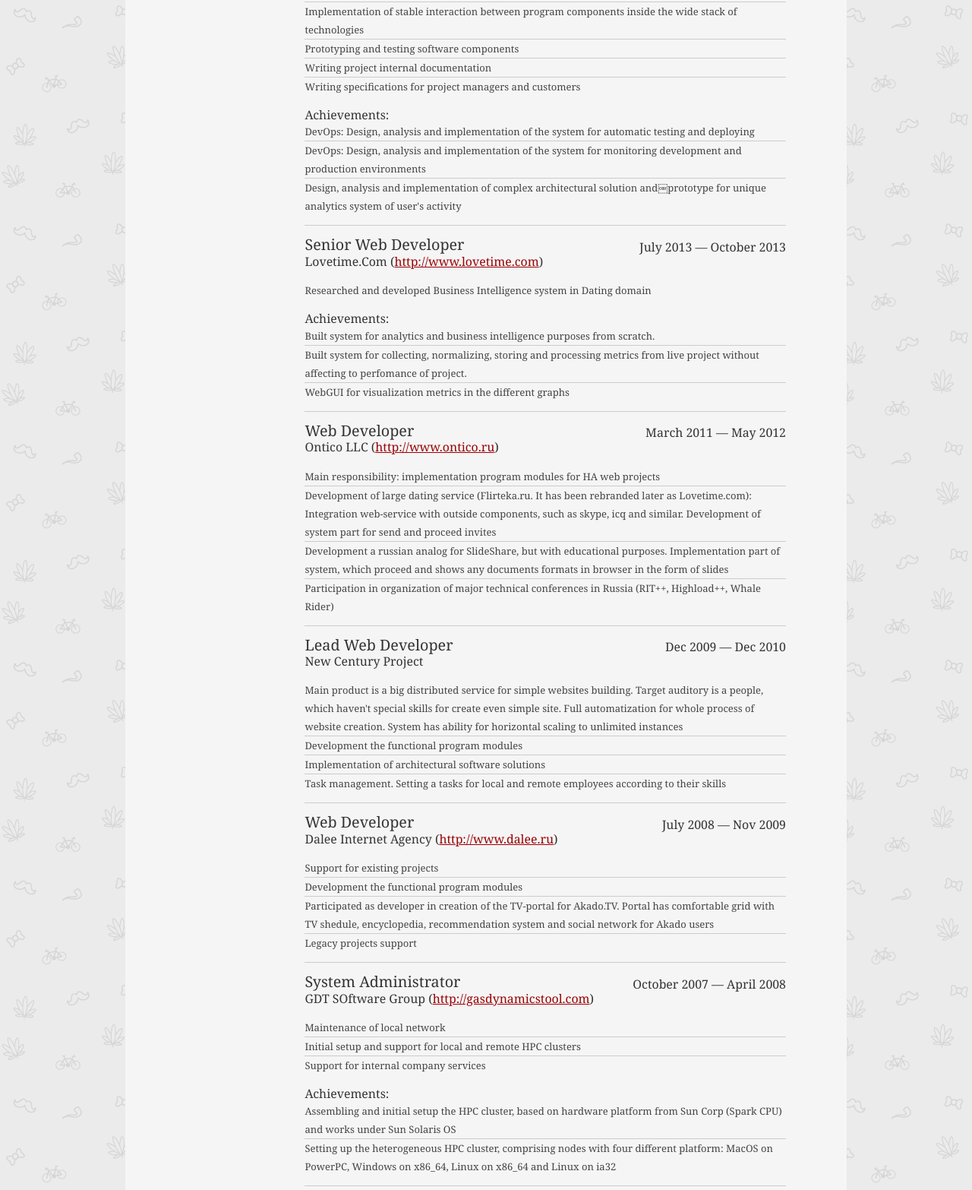
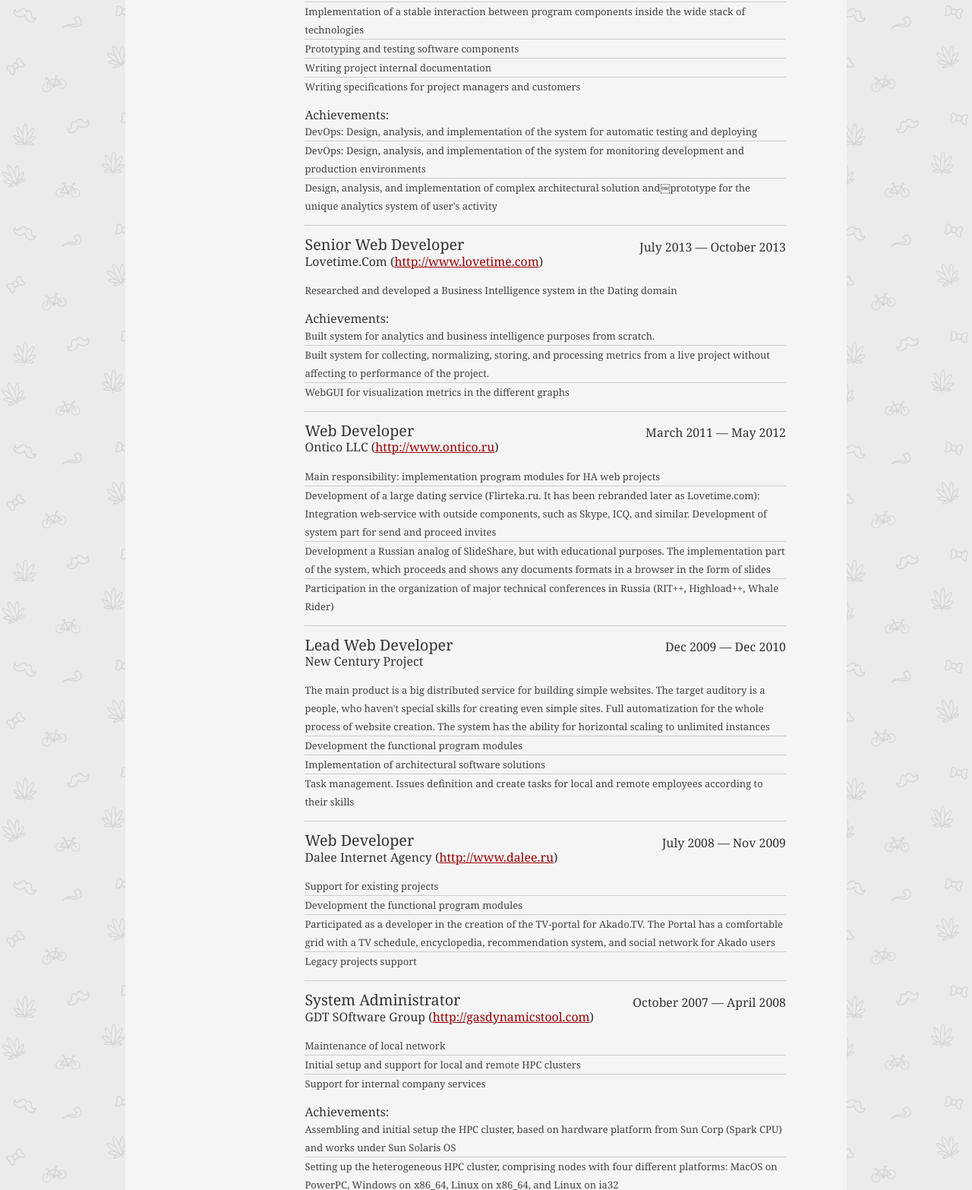
Before and after one commit to boombick/cv, a plain HTML site: page index.html in a window 1280 px wide. Shown: the part 2673-4239 px from the top of the page at 76% size. Drawn offline with Linux system fonts and the light colour scheme.

Commit message:
Spelling

```diff
--- a/index.html
+++ b/index.html
@@ -229,7 +229,7 @@ I'm not looking for a job now-->
 									<ul>
 										<li>Building automation systems for the release process</li>
 										<li>Automatization for full release stack: from developer's sandbox to a production environment</li>
-										<li>Building isolated environments (docker-based solutions) for each step in release cycle: dev sandbox, QA showrooms, staging, and live environments</li>
+										<li>Building isolated environments (docker-based solutions) for each step in the release cycle: dev sandbox, QA showrooms, staging, and live environments</li>
 										<li>Implement Continuous Integration/Continuous delivery processes</li>
 										<li>Implement integration between Lazada and AliBaba systems</li>
 										<li>Building a kubernetes-based environment for full release workflow (100+ servers at three different locations)</li>
@@ -246,7 +246,7 @@ I'm not looking for a job now-->
 								&nbsp;<br />
 									<ul>
 										<li>Design of solution architecture for HA project</li>
-										<li>Implementation of stable interaction between program components inside the wide	stack of technologies</li>
+										<li>Implementation of a stable interaction between program components inside the wide	stack of technologies</li>
 										<li>Prototyping and testing software components</li>
 										<li>Writing project internal documentation</li>
 										<li class="last">Writing specifications for project managers and customers</li>
@@ -254,9 +254,9 @@ I'm not looking for a job now-->
 								&nbsp;<br />
 								<h3>Achievements:</h3>
 									<ul>
-										<li>DevOps: Design, analysis and implementation of the system for automatic testing	and deploying</li>
-										<li>DevOps: Design, analysis and implementation of the system for monitoring development and production environments</li>
-										<li class="last">Design, analysis and implementation of complex architectural solution and￼prototype for unique analytics system of user's activity</li>
+										<li>DevOps: Design, analysis, and implementation of the system for automatic testing	and deploying</li>
+										<li>DevOps: Design, analysis, and implementation of the system for monitoring development and production environments</li>
+										<li class="last">Design, analysis, and implementation of complex architectural solution and￼prototype for the unique analytics system of user's activity</li>
 									</ul>
 							</div>
 
@@ -266,13 +266,13 @@ I'm not looking for a job now-->
 								<h4>July 2013 &mdash; October 2013</h4>
 								&nbsp;<br />
 									<ul>
-										<li class="last">Researched and developed Business Intelligence system in Dating domain</li>
+										<li class="last">Researched and developed a Business Intelligence system in the Dating domain</li>
 									</ul>
 								&nbsp;<br />
 								<h3>Achievements:</h3>
 									<ul>
 										<li>Built system for analytics and business intelligence purposes from scratch. </li>
-										<li>Built system for collecting, normalizing, storing and processing metrics from live project without affecting to perfomance of project. </li>
+										<li>Built system for collecting, normalizing, storing, and processing metrics from a live project without affecting to performance of the project. </li>
 										<li class="last">WebGUI for visualization metrics in the different graphs</li>
 									</ul>
 							</div>
@@ -284,9 +284,9 @@ I'm not looking for a job now-->
 								&nbsp;<br />
 									<ul>
 										<li>Main responsibility: implementation program modules for HA web projects</li>
-										<li>Development of large dating service (Flirteka.ru. It has been rebranded later as Lovetime.com): Integration web-service with outside components, such as skype, icq and similar. Development of system part for send and proceed invites</li>
-										<li>Development a russian analog for SlideShare, but with educational purposes. Implementation part of system, which proceed and shows any documents formats in browser in the form of slides</li>
-											<li class="last">Participation in organization of major technical conferences in Russia (RIT++, Highload++, Whale Rider)</li>
+										<li>Development of a large dating service (Flirteka.ru. It has been rebranded later as Lovetime.com): Integration web-service with outside components, such as Skype, ICQ, and similar. Development of system part for send and proceed invites</li>
+										<li>Development a Russian analog of SlideShare, but with educational purposes. The implementation part of the system, which proceeds and shows any documents formats in a browser in the form of slides</li>
+											<li class="last">Participation in the organization of major technical conferences in Russia (RIT++, Highload++, Whale Rider)</li>
 									</ul>
 							</div>
 
@@ -297,10 +297,10 @@ I'm not looking for a job now-->
 								<h4>Dec 2009 &mdash; Dec 2010</h4>
 								&nbsp;<br />
 									<ul>
-										<li>Main product is a big distributed service for simple websites building. Target auditory is a people, which haven't special skills for create even simple site. Full automatization for whole process of website creation. System has ability for horizontal scaling to unlimited instances</li>
+										<li>The main product is a big distributed service for building simple websites. The target auditory is a people, who haven't special skills for creating even simple sites. Full automatization for the whole process of website creation. The system has the ability for horizontal scaling to unlimited instances</li>
 										<li>Development the functional program modules</li>
 										<li>Implementation of architectural software solutions</li>
-										<li class="last">Task management. Setting a tasks for local and remote employees according to their skills</li>
+										<li class="last">Task management. Issues definition and create tasks for local and remote employees according to their skills</li>
 									</ul>
 							</div>
 
@@ -312,7 +312,7 @@ I'm not looking for a job now-->
 									<ul>
 										<li>Support for existing projects</li>
 										<li>Development the functional program modules</li>
-										<li>Participated as developer in creation of the TV-portal for Akado.TV. Portal has comfortable grid with TV shedule, encyclopedia, recommendation system and social network for Akado users</li>
+										<li>Participated as a developer in the creation of the TV-portal for Akado.TV. The Portal has a comfortable grid with a TV schedule, encyclopedia, recommendation system, and social network for Akado users</li>
 										<li class="last">Legacy projects support</li>
 									</ul>
 							</div>
@@ -331,7 +331,7 @@ I'm not looking for a job now-->
 								<h3>Achievements:</h3>
 									<ul>
 										<li>Assembling and initial setup the HPC cluster, based on hardware platform from Sun Corp (Spark CPU) and works under Sun Solaris OS</li>
-										<li class="last">Setting up the heterogeneous HPC cluster, comprising nodes with four different platform: MacOS on PowerPC, Windows on x86_64, Linux on x86_64 and Linux on ia32</li>
+										<li class="last">Setting up the heterogeneous HPC cluster, comprising nodes with four different platforms: MacOS on PowerPC, Windows on x86_64, Linux on x86_64, and Linux on ia32</li>
 									</ul>
 							</div>
 
@@ -341,7 +341,7 @@ I'm not looking for a job now-->
 								<h4>April 2007 &mdash; August 2007</h4>
 								&nbsp;<br />
 									<ul>
-										<li class="last">Development the library for automatic testing for high speed managed switches, produced by Brocade (<a href="http://www.brocade.com" target="_blank">http://www.brocade.com</a>)<br />Library was written on TCL language and executed at Sun Solaris environment</li>
+										<li class="last">Development the library for automatic testing for high speed managed switches, produced by Brocade (<a href="http://www.brocade.com" target="_blank">http://www.brocade.com</a>)<br />The library was written on TCL language and executed at Sun Solaris environment</li>
 									</ul>
 							</div>
 
@@ -352,7 +352,7 @@ I'm not looking for a job now-->
 								&nbsp;<br />
 									<ul>
 										<li>Web-projects development (mostly written in PHP)</li>
-										<li>Development of internal system for teamwork control and issues tracking (something like small CRM)</li>
+										<li>Development of an internal system for teamwork control and issues tracking (something like small CRM)</li>
 										<li>SEO toolkit development</li>
 										<li class="last">Legacy projects support</li>
 									</ul>
```
